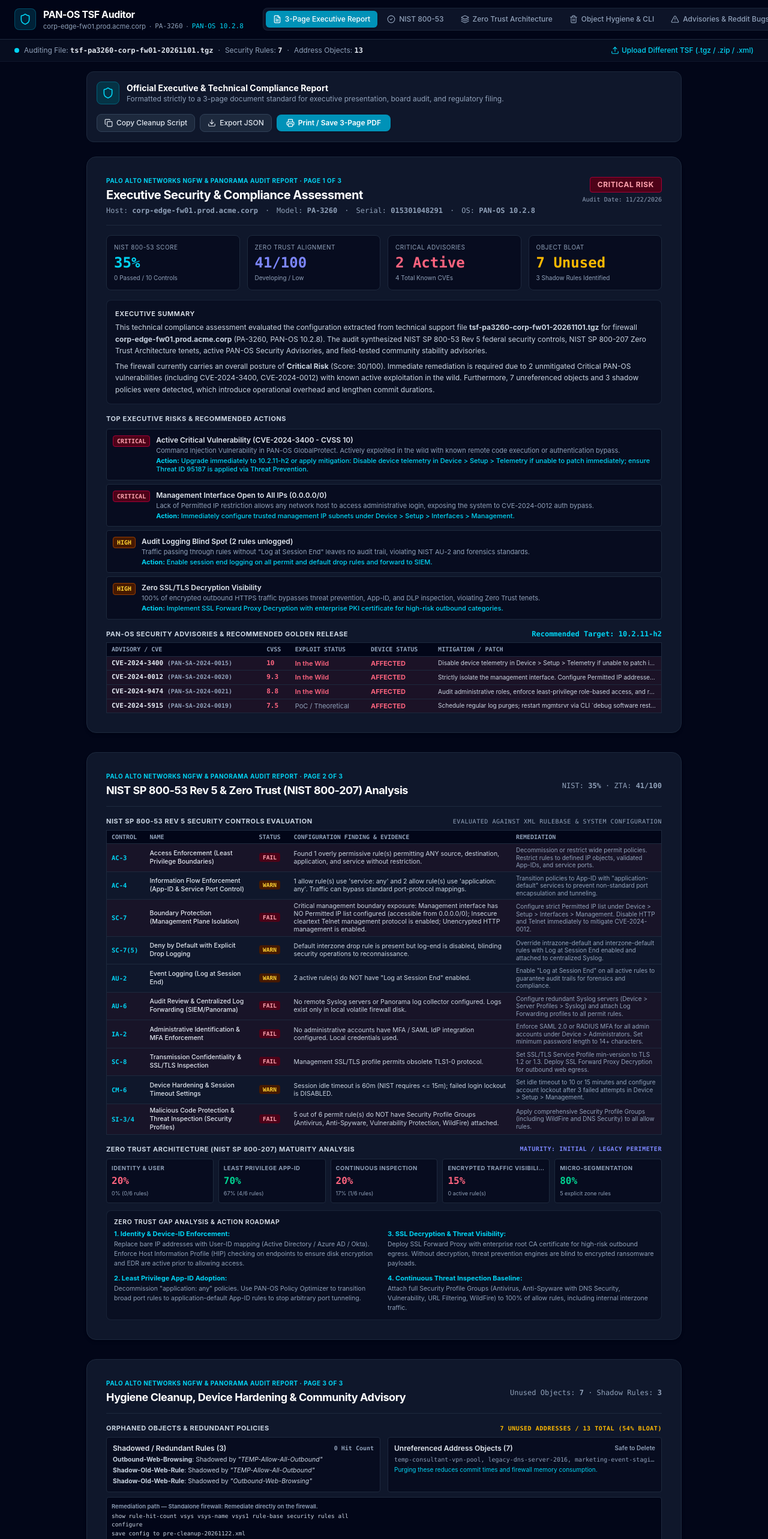
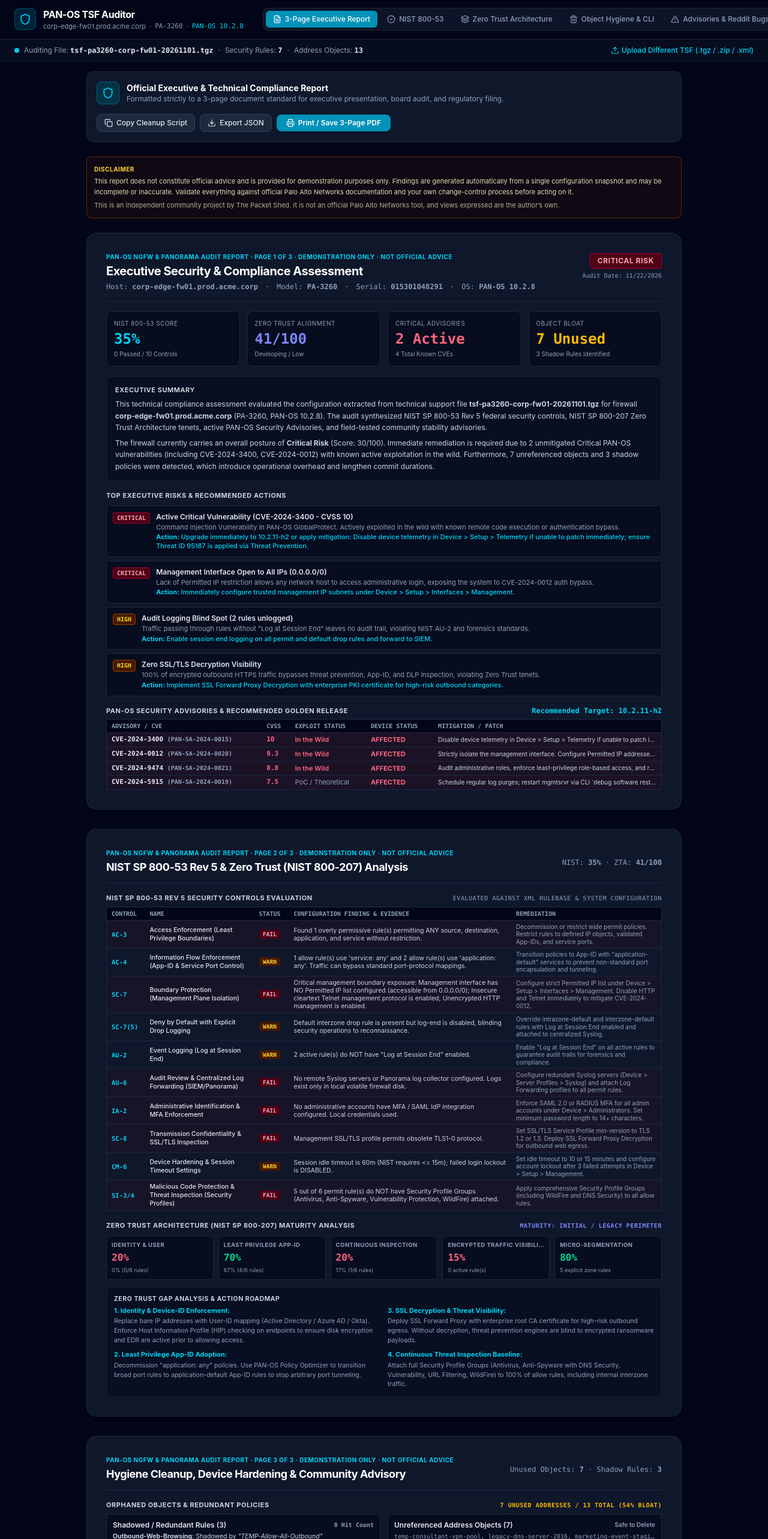
Before and after one commit to thepacketshed/panos-tsf-auditor, a React (Vite) app: page / in a window 1280 px wide. Shown: the top 2566 px of the page at 60% size. Built offline with nearby package versions, Linux system fonts and the light colour scheme.

Commit message:
Report: disclaimer, print title page and closing page

```diff
--- a/src/components/ThreePageReport.tsx
+++ b/src/components/ThreePageReport.tsx
@@ -2,6 +2,8 @@ import React from 'react';
 import { AuditReportData } from '../types/panos';
 import { CleanupPlaybook } from '../services/cleanupPlaybook';
 import { copyText } from '../utils/clipboard';
+import { Disclaimer, DISCLAIMER_SHORT } from './Disclaimer';
+import { ReportCoverPage, ReportClosingPage } from './ReportBookends';
 import { Shield, AlertCircle, CheckCircle2, AlertTriangle, Printer, Download, Copy, Check, X } from 'lucide-react';
 
 interface ThreePageReportProps {
@@ -80,6 +82,12 @@ export const ThreePageReport: React.FC<ThreePageReportProps> = ({ reportData, on
         </div>
       </div>
 
+      {/* On-screen disclaimer (the printed report carries it on the cover and closing pages) */}
+      <Disclaimer variant="report" className="no-print mb-6" />
+
+      {/* Print-only title page */}
+      <ReportCoverPage reportData={reportData} managementLabel={playbook.modeLabel} />
+
       {/* ========================================================================= */}
       {/* PAGE 1: EXECUTIVE SUMMARY, SECURITY POSTURE & ADVISORIES                 */}
       {/* ========================================================================= */}
@@ -88,7 +96,7 @@ export const ThreePageReport: React.FC<ThreePageReportProps> = ({ reportData, on
         <div className="border-b border-slate-800 pb-4 mb-4 flex justify-between items-start">
           <div>
             <div className="text-[10px] uppercase font-bold tracking-wider text-cyan-400 print:text-cyan-700">
-              Palo Alto Networks NGFW & Panorama Audit Report · Page 1 of 3
+              PAN-OS NGFW & Panorama Audit Report · Page 1 of 3 · {DISCLAIMER_SHORT}
             </div>
             <h1 className="text-xl font-bold tracking-tight text-white mt-0.5 print:text-slate-900">
               Executive Security & Compliance Assessment
@@ -266,7 +274,7 @@ export const ThreePageReport: React.FC<ThreePageReportProps> = ({ reportData, on
         <div className="border-b border-slate-800 pb-3 mb-4 flex justify-between items-center">
           <div>
             <div className="text-[10px] uppercase font-bold tracking-wider text-cyan-400 print:text-cyan-700">
-              Palo Alto Networks NGFW & Panorama Audit Report · Page 2 of 3
+              PAN-OS NGFW & Panorama Audit Report · Page 2 of 3 · {DISCLAIMER_SHORT}
             </div>
             <h2 className="text-lg font-bold tracking-tight text-white mt-0.5 print:text-slate-900">
               NIST SP 800-53 Rev 5 & Zero Trust (NIST 800-207) Analysis
@@ -386,7 +394,7 @@ export const ThreePageReport: React.FC<ThreePageReportProps> = ({ reportData, on
         <div className="border-b border-slate-800 pb-3 mb-4 flex justify-between items-center">
           <div>
             <div className="text-[10px] uppercase font-bold tracking-wider text-cyan-400 print:text-cyan-700">
-              Palo Alto Networks NGFW & Panorama Audit Report · Page 3 of 3
+              PAN-OS NGFW & Panorama Audit Report · Page 3 of 3 · {DISCLAIMER_SHORT}
             </div>
             <h2 className="text-lg font-bold tracking-tight text-white mt-0.5 print:text-slate-900">
               Hygiene Cleanup, Device Hardening & Community Advisory
@@ -544,6 +552,9 @@ export const ThreePageReport: React.FC<ThreePageReportProps> = ({ reportData, on
           </div>
         </div>
       </div>
+
+      {/* Print-only closing page */}
+      <ReportClosingPage reportData={reportData} managementLabel={playbook.modeLabel} />
     </div>
   );
 };
```
